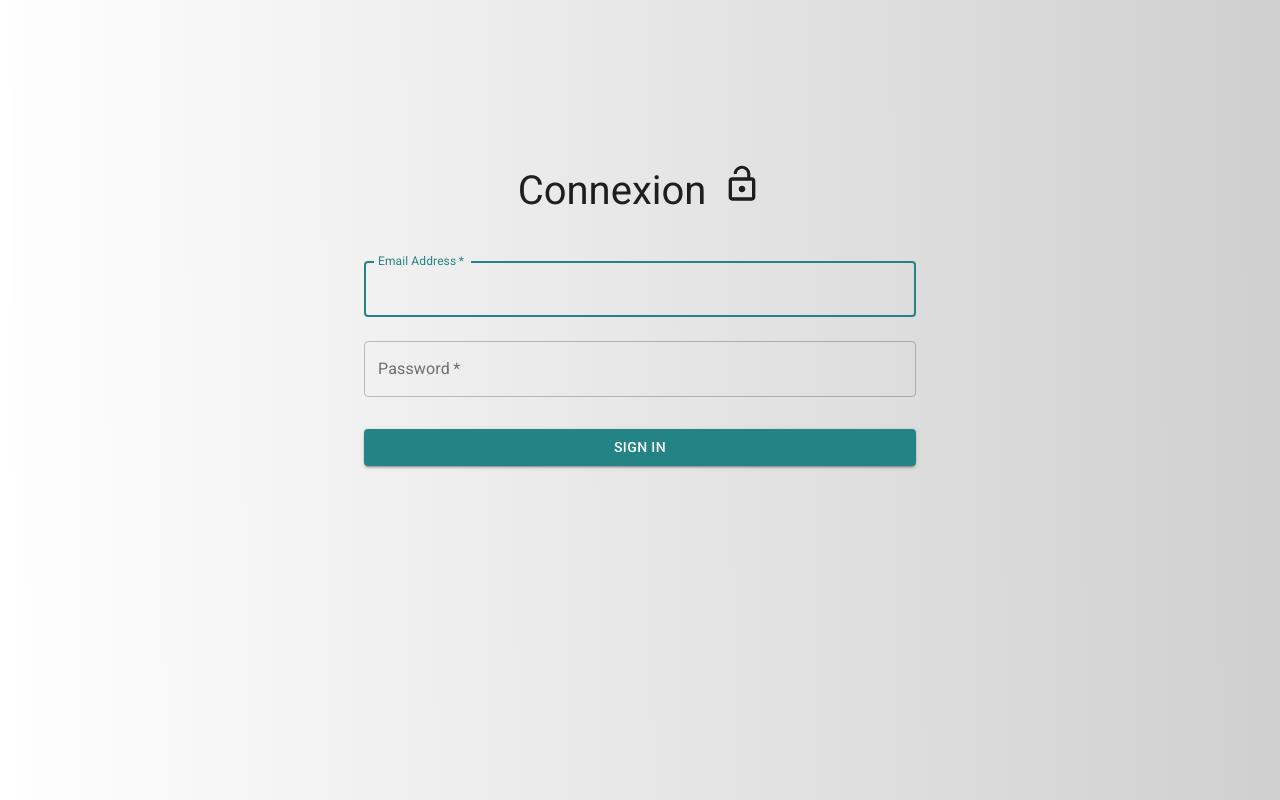
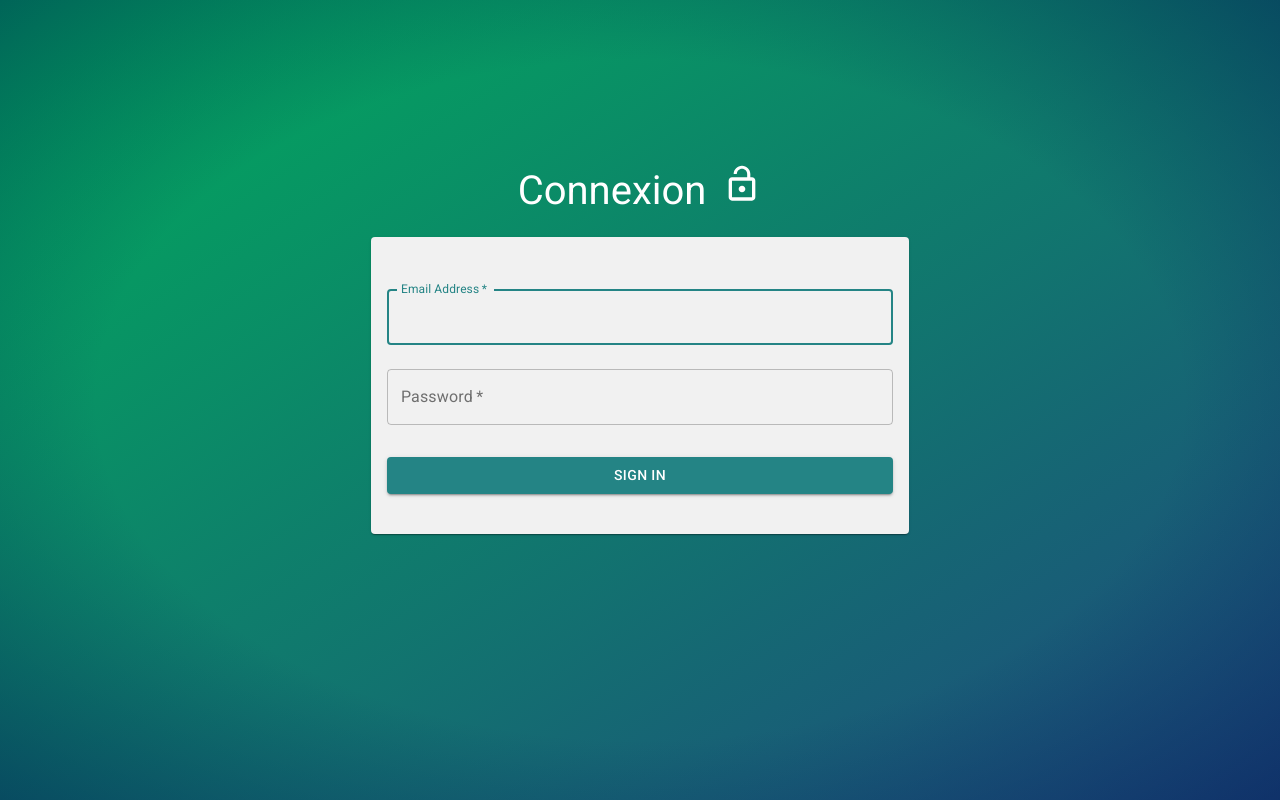
Before and after one commit to GauthierBosson/CRM-Front, a Next.js app: page / in a window 1280 px wide. Built offline with nearby package versions, Linux system fonts and the light colour scheme.

Commit message:
modif accueil

```diff
--- a/pages/index.js
+++ b/pages/index.js
@@ -7,7 +7,8 @@ import { makeStyles } from "@material-ui/core/styles";
 import Container from "@material-ui/core/Container";
 import Grid from "@material-ui/core/Grid";
 import LockOpenIcon from '@material-ui/icons/LockOpen';
-import NotificationsIcon from "@material-ui/core/SvgIcon/SvgIcon";
+import Card from "@material-ui/core/Card";
+import CardContent from '@material-ui/core/CardContent';
 const useStyles = makeStyles(theme => ({
   paper: {
     marginTop: theme.spacing(8),
@@ -22,6 +23,8 @@ const useStyles = makeStyles(theme => ({
   background: {
     height: "100vh",
     backgroundSize: "cover",
+    backgroundImage: 'radial-gradient(closest-corner,rgba(0, 28, 85,0) 60%,rgba(0, 28, 85,.5)),linear-gradient(to top left,#1F487E,#00ae5b 100%)'
+
 
   },
   submit: {
@@ -33,16 +36,18 @@ export default function SignIn() {
   const classes = useStyles();
 
   return (
-      <div className={classes.background} style={{background:'linear-gradient(89.54755525118753deg, rgba(255, 255, 255,1) 1.249348965163032%,rgba(254, 254, 254,1) 1.249348965163032%,rgba(207, 207, 207,1) 100.18164388524987%)'}}>
+      <div className={classes.background}>
     <Container component="main" maxWidth="sm">
 
     <div style={{height:'100px'}} ></div>
       <CssBaseline />
       <div className={classes.paper}>
-        <Typography component="h1" variant="h5" style={{fontSize:'40px'}}>
-          Connexion <LockOpenIcon style={{marginLeft:'6px', fontSize:'40px'}}/>
+        <Typography component="h1" variant="h5" style={{fontSize:'40px',color:'white'}}>
+          Connexion <LockOpenIcon style={{marginLeft:'6px', fontSize:'40px', color:'white'}}/>
         </Typography>
 
+        <Card style={{marginTop:'20px', backgroundColor:'#F1F1F1'}}>
+          <CardContent>
         <form className={classes.form} noValidate>
           <Grid style={{ marginTop: "20px" }}>
             <TextField
@@ -78,6 +83,9 @@ export default function SignIn() {
             </Button>
           </Grid>
         </form>
+          </CardContent>
+
+        </Card>
       </div>
     </Container>
       </div>
```
